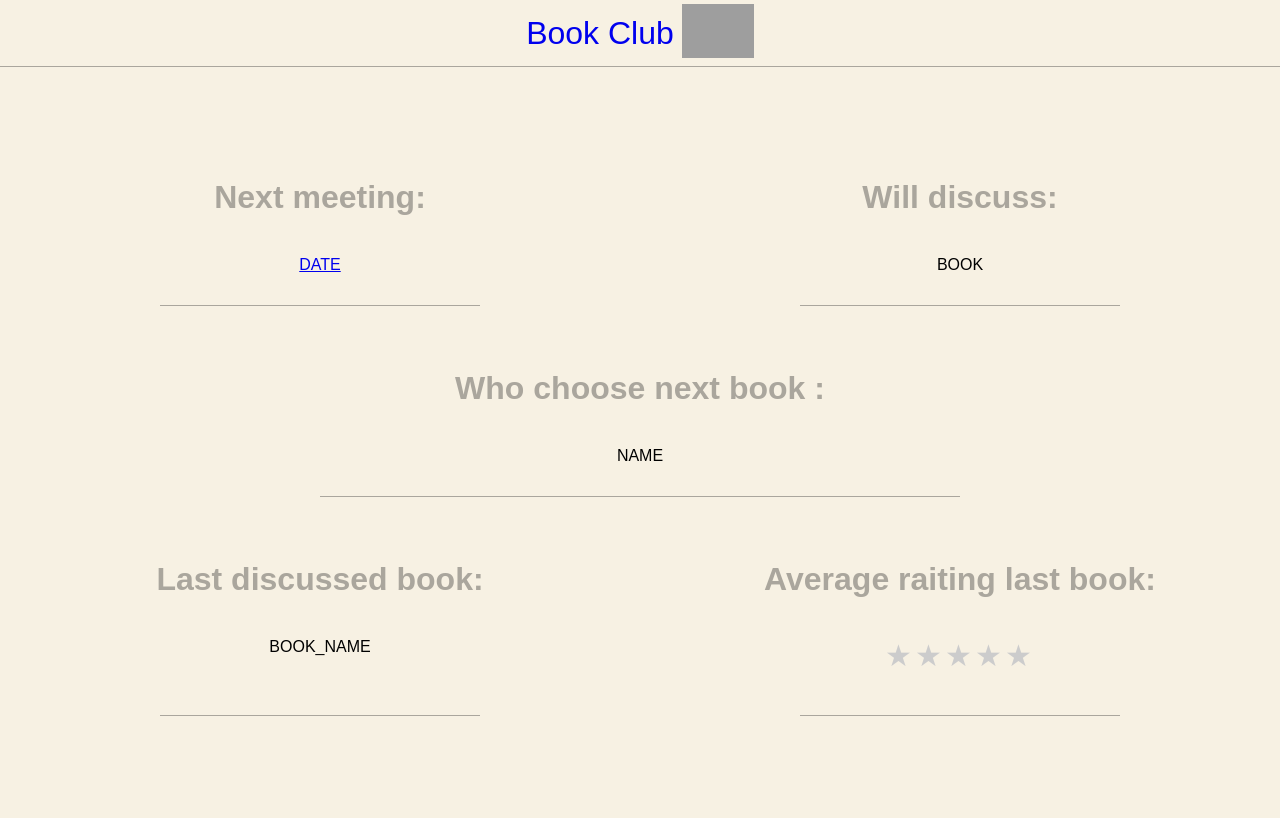
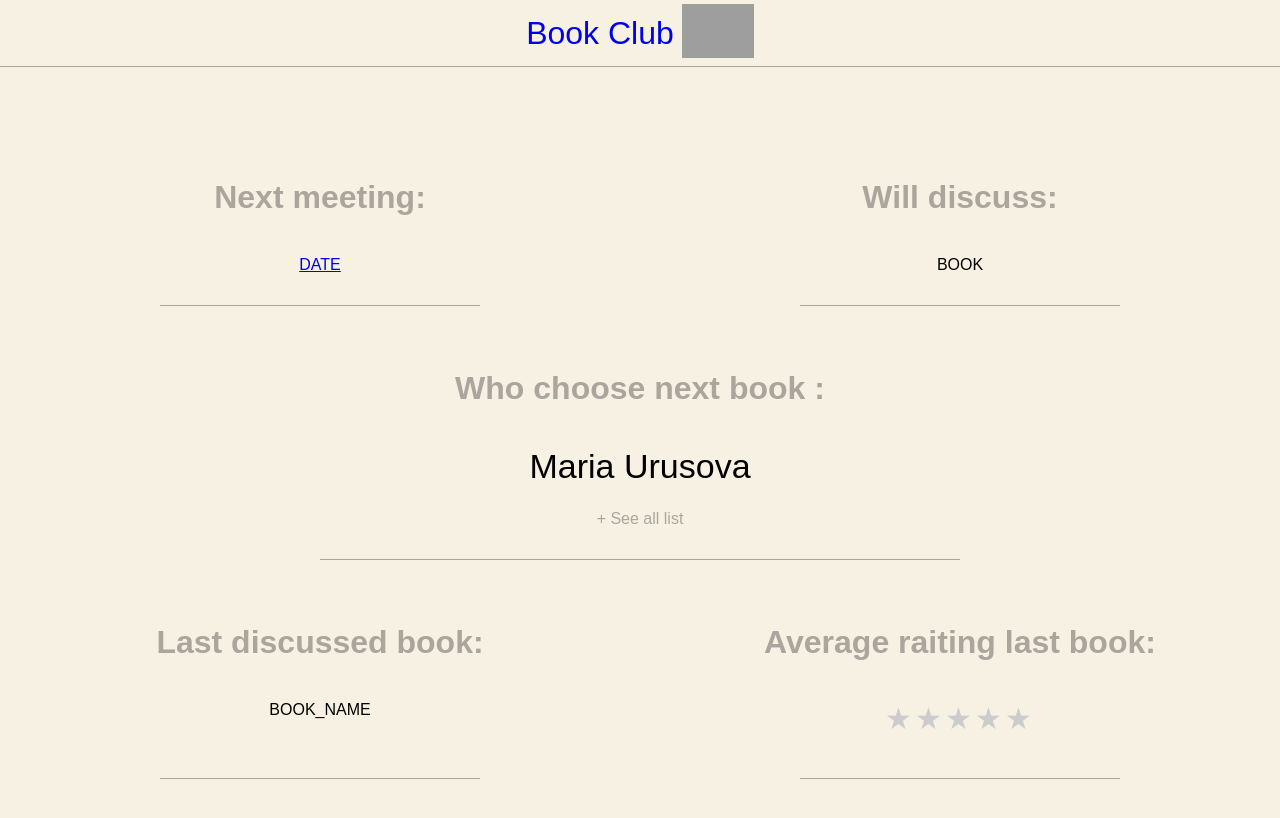
Before and after one commit to ValeriaKhristinina/book-club, a React (Create React App) app: page / in a window 1280 px wide. Shown: the top 818 px of the page. Built offline with nearby package versions, Linux system fonts and the light colour scheme; grey boxes are pictures that could not be loaded.

Commit message:
created functions for queque

```diff
--- a/src/components/main-page/main-page.css
+++ b/src/components/main-page/main-page.css
@@ -34,3 +34,35 @@
   margin-bottom: 40px;
   color: var(--grey-color);
 }
+
+.main-content__subtitle {
+  font-size: 34px;
+  margin-bottom: 24px;
+}
+
+.link-see-all {
+  font-size: 16px;
+  color: var(--grey-color);
+  cursor: pointer;
+}
+
+.link-see-all:hover {
+  color: black;
+}
+
+.queque-list {
+  padding-top: 24px;
+  display: flex;
+  flex-direction: column;
+  align-items: center;
+}
+
+.queque-list__item {
+  font-size: 24px;
+  margin-bottom: 10px;
+  opacity: 0.5;
+}
+
+.queque-list__item:first-child {
+  opacity: 1;
+}
--- a/src/components/main-page/main-page.tsx
+++ b/src/components/main-page/main-page.tsx
@@ -1,11 +1,15 @@
 import { Link } from 'react-router-dom';
-import { AppRoute } from '../../const';
+import { AppRoute, choosingPerson, newQueque } from '../../const';
 import './main-page.css';
 import Rating from '../rating/rating';
+import { useState } from 'react';
 
 function MainPage(): JSX.Element {
+  const [isActive, setActive] = useState(false)
+  const clickActiveHandler = () => isActive ? setActive(false) : setActive(true)
 
   return (
+
     <section className="main-page">
 
       <section className="main-content container">
@@ -21,7 +25,16 @@ function MainPage(): JSX.Element {
         </section>
         <section className="main-content__block main-content__block--all-width">
           <h3 className="main-content__title">Who choose next book :</h3>
-          <div>NAME</div>
+          <div className="main-content__subtitle">{choosingPerson.firstName} {choosingPerson.lastName}</div>
+          <div onClick={clickActiveHandler} className="link-see-all">{!isActive ? '+ See all list' : '- See less'}</div>
+          {isActive && (
+            <ul className="queque-list">
+              {newQueque.map(person => (
+                <li className="queque-list__item" key={person}>{person}</li>
+              ))}
+            </ul>
+          )
+          }
         </section>
         <section className="main-content__block">
           <h3 className="main-content__title">Last discussed book:</h3>
--- a/src/components/rating/rating.tsx
+++ b/src/components/rating/rating.tsx
@@ -1,3 +1,4 @@
+import { Fragment } from 'react';
 import './rating.css';
 
 function Rating(): JSX.Element {
@@ -6,10 +7,10 @@ function Rating(): JSX.Element {
       {
         ['5', '4', '3', '2', '1'].map(ratingItem => {
           return (
-            <>
+            <Fragment key={ratingItem}>
               <input type="radio" id={`star${ratingItem}`} name="rate" value={ratingItem} />
               <label htmlFor={`star${ratingItem}`} className="rate__label" title="text">{ratingItem} stars</label>
-            </>
+            </Fragment>
           )
         })
       }
--- a/src/const.tsx
+++ b/src/const.tsx
@@ -1,4 +1,5 @@
 import { Participant } from "./types/participant";
+import { createNewQueque, createPersonsArray } from "./utils/utils";
 
 export enum AppRoute {
   Root = '/',
@@ -49,3 +50,9 @@ export const PARTICIPANTS: Participant[] = [
     countOfMeeting: 8,
   },
 ]
+
+export const personsArray = createPersonsArray(PARTICIPANTS);
+
+export const choosingPerson = PARTICIPANTS[4]
+
+export const newQueque = createNewQueque(choosingPerson, personsArray);
--- a/src/index.css
+++ b/src/index.css
@@ -11,6 +11,12 @@ body {
 }
 
 p,h1, h2, h3 {
+  margin: 0;
+}
+
+ul {
+  list-style-type: none;
+  padding: 0;
   margin: 0;
 }
 
--- /dev/null
+++ b/src/utils/utils.tsx
@@ -0,0 +1,19 @@
+import { Participant } from '../types/participant';
+
+
+// From object all participants make array of FullNames strings
+export const createPersonsArray = (persons: Participant[]): string[] => {
+  let newArray = persons.map(item => {
+    const fullName = item.firstName + " " + item.lastName;
+    return fullName
+  })
+  return newArray;
+}
+
+export const createNewQueque = (choosingPerson: Participant, personsArray: string[]): string[] => {
+  const fullName = choosingPerson.firstName + " " + choosingPerson.lastName
+  const indexOfPerson = personsArray.indexOf(fullName)
+  const firstCutArray = personsArray.slice(indexOfPerson + 1)
+  const secondCutArray = personsArray.slice(0, indexOfPerson)
+  return firstCutArray.concat(secondCutArray);
+}
```
